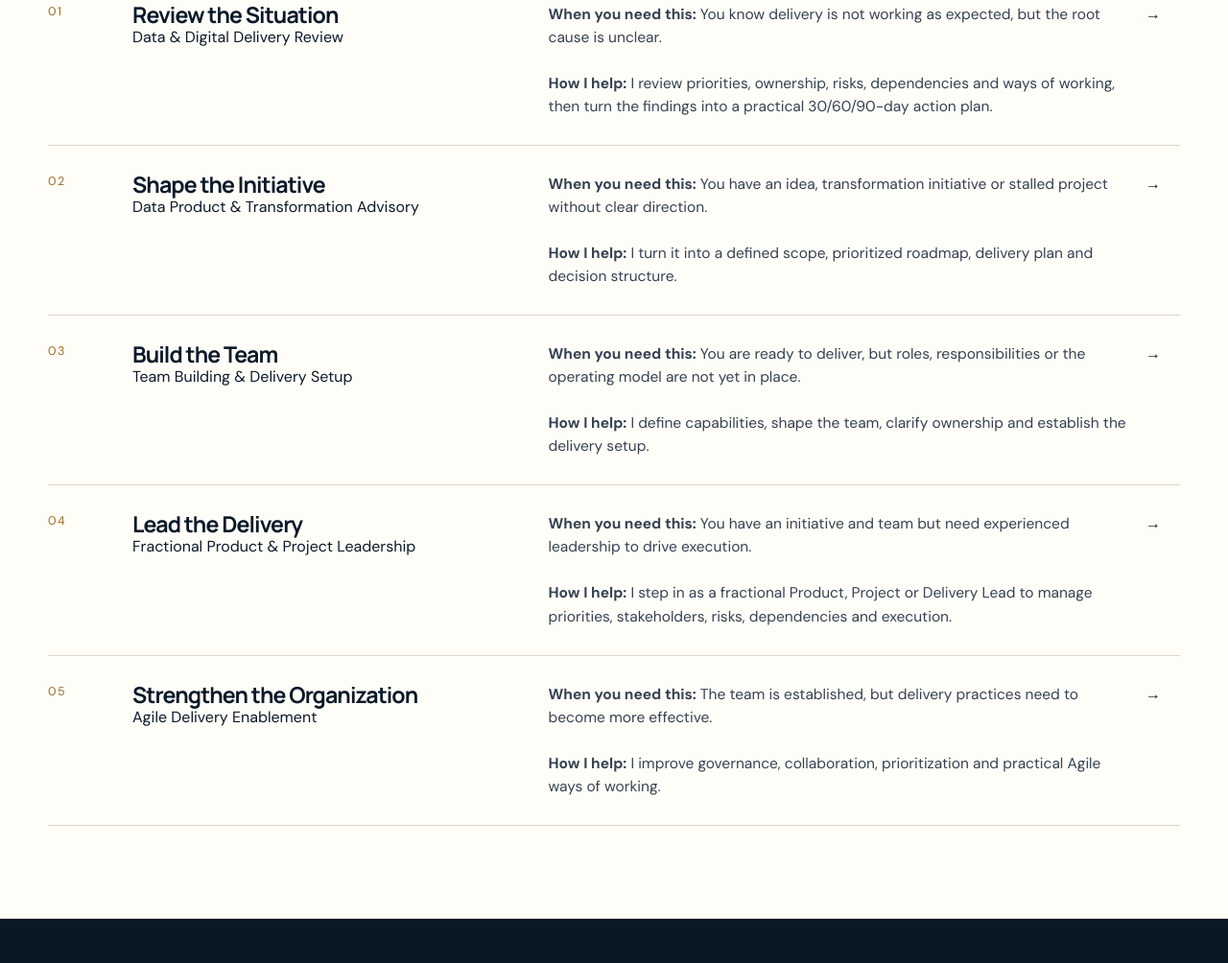
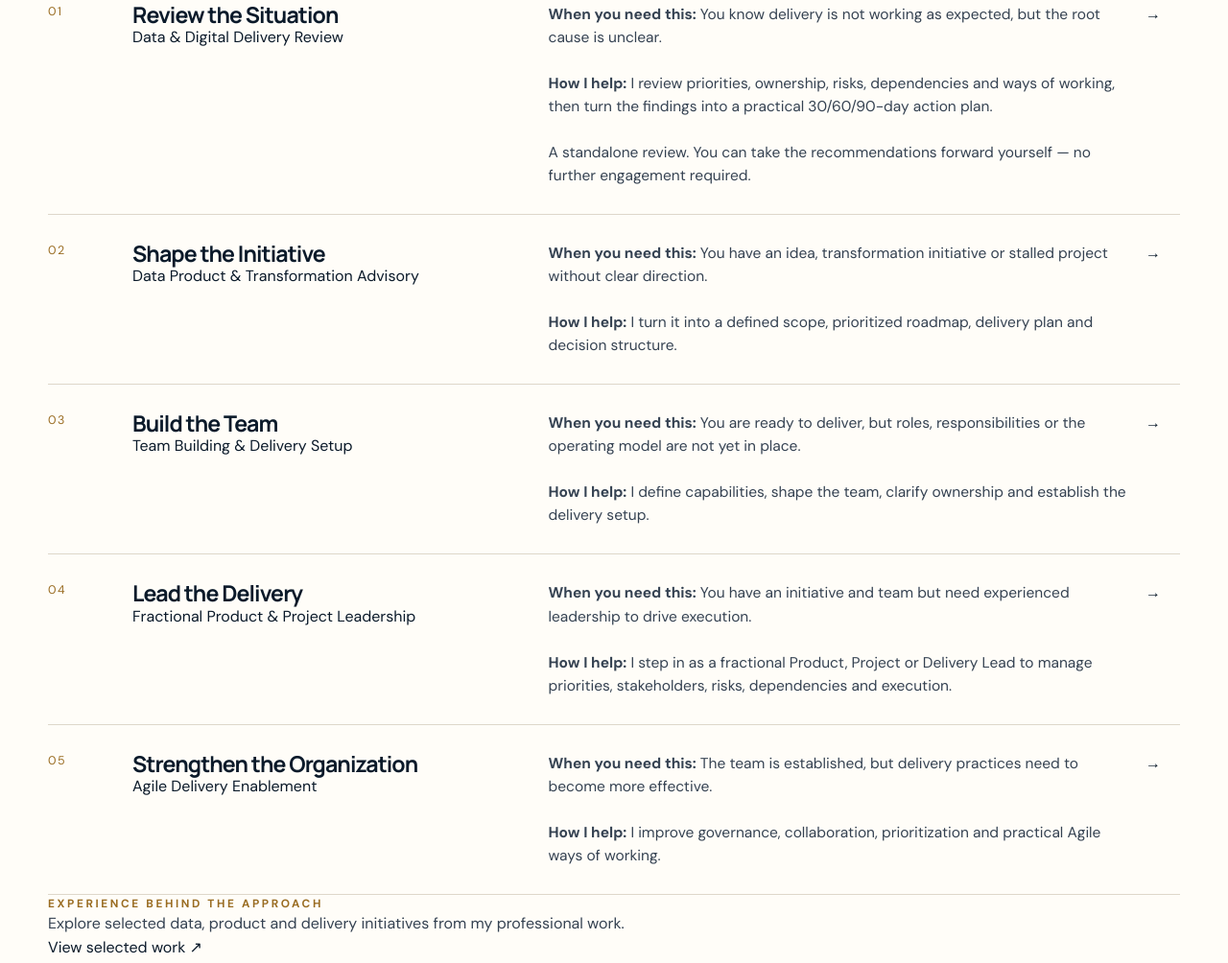
Before and after one commit to alimaleki100/alimaleki100.github.io, a plain HTML site: page consulting/index.html in a window 1280 px wide. Shown: the part 1379-2383 px from the top of the page at 96% size. Drawn offline with Linux system fonts and the light colour scheme.

Commit message:
Improve consulting credibility link and contact conversion design

```diff
--- a/consulting/index.html
+++ b/consulting/index.html
@@ -1,6 +1,6 @@
 <!doctype html><html lang="en"><head><meta charset="utf-8"><meta name="viewport" content="width=device-width,initial-scale=1">
 <title>Consulting | Ali Maleki</title><meta name="description" content="Product, project and transformation consulting for data and digital initiatives."><meta name="author" content="Ali Maleki">
-<link rel="icon" href="../favicon.svg"><link rel="stylesheet" href="../styles.css?v=20261002-compact2"></head><body><header class="site-header"><div class="shell nav"><a class="brand" href="../index.html">ALI MALEKI</a>
+<link rel="icon" href="../favicon.svg"><link rel="stylesheet" href="../styles.css?v=20261009-contact-v2"></head><body><header class="site-header"><div class="shell nav"><a class="brand" href="../index.html">ALI MALEKI</a>
 <nav class="nav-links"><a class="" href="../index.html">Home</a><a class="" href="../work/index.html">Work</a><a class="" href="../about/index.html">About</a><a class="" href="../writing/index.html">Writing</a><a class="active" href="../consulting/index.html">Consulting</a><a href="../fa/" lang="fa">فارسی</a><a class="nav-cta" href="../index.html#contact">Start a conversation →</a></nav>
 <button class="menu-btn" data-menu aria-expanded="false" aria-label="Open navigation">☰</button></div>
 <nav class="mobile-menu"><a href="../index.html">Home</a><a href="../work/index.html">Work</a><a href="../about/index.html">About</a><a href="../writing/index.html">Writing</a><a href="../consulting/index.html">Consulting</a><a href="../fa/" lang="fa">فارسی</a><a href="../index.html#contact">Start a conversation →</a></nav></header>
@@ -17,12 +17,14 @@
 
 <section class="section alt"><div class="shell"><div class="section-head reveal"><div><div class="eyebrow">Ways to work with me</div><h2 class="section-title">Five ways to move forward.</h2></div><p>Each engagement can stand on its own. The right starting point depends on where the initiative is today.</p></div>
 <div class="service-list">
-<div class="service-row reveal"><div class="kicker">01</div><div><h3>Review the Situation</h3><span>Data & Digital Delivery Review</span></div><p><strong>When you need this:</strong> You know delivery is not working as expected, but the root cause is unclear.<br><br><strong>How I help:</strong> I review priorities, ownership, risks, dependencies and ways of working, then turn the findings into a practical 30/60/90-day action plan.</p><div class="arrow">→</div></div>
+<div class="service-row reveal"><div class="kicker">01</div><div><h3>Review the Situation</h3><span>Data & Digital Delivery Review</span></div><p><strong>When you need this:</strong> You know delivery is not working as expected, but the root cause is unclear.<br><br><strong>How I help:</strong> I review priorities, ownership, risks, dependencies and ways of working, then turn the findings into a practical 30/60/90-day action plan.<br><br><span class="diagnostic-independent">A standalone review. You can take the recommendations forward yourself — no further engagement required.</span></p><div class="arrow">→</div></div>
 <div class="service-row reveal"><div class="kicker">02</div><div><h3>Shape the Initiative</h3><span>Data Product & Transformation Advisory</span></div><p><strong>When you need this:</strong> You have an idea, transformation initiative or stalled project without clear direction.<br><br><strong>How I help:</strong> I turn it into a defined scope, prioritized roadmap, delivery plan and decision structure.</p><div class="arrow">→</div></div>
 <div class="service-row reveal"><div class="kicker">03</div><div><h3>Build the Team</h3><span>Team Building & Delivery Setup</span></div><p><strong>When you need this:</strong> You are ready to deliver, but roles, responsibilities or the operating model are not yet in place.<br><br><strong>How I help:</strong> I define capabilities, shape the team, clarify ownership and establish the delivery setup.</p><div class="arrow">→</div></div>
 <div class="service-row reveal"><div class="kicker">04</div><div><h3>Lead the Delivery</h3><span>Fractional Product & Project Leadership</span></div><p><strong>When you need this:</strong> You have an initiative and team but need experienced leadership to drive execution.<br><br><strong>How I help:</strong> I step in as a fractional Product, Project or Delivery Lead to manage priorities, stakeholders, risks, dependencies and execution.</p><div class="arrow">→</div></div>
 <div class="service-row reveal"><div class="kicker">05</div><div><h3>Strengthen the Organization</h3><span>Agile Delivery Enablement</span></div><p><strong>When you need this:</strong> The team is established, but delivery practices need to become more effective.<br><br><strong>How I help:</strong> I improve governance, collaboration, prioritization and practical Agile ways of working.</p><div class="arrow">→</div></div>
-</div></div></section>
+</div>
+<div class="consulting-proof reveal"><div><div class="eyebrow">Experience behind the approach</div><p>Explore selected data, product and delivery initiatives from my professional work.</p></div><a class="proof-link" href="../work/index.html">View selected work <span aria-hidden="true">↗</span></a></div>
+</div></section>
 
 <section class="section dark"><div class="shell split"><div class="reveal"><div class="eyebrow">How I work</div><h2 class="section-title">Practical, collaborative and close to delivery.</h2></div>
 <div class="timeline reveal"><div class="step"><div class="circle">1</div><div><h3>Understand</h3><p>Get to the real situation, context and constraints.</p></div></div><div class="step"><div class="circle">2</div><div><h3>Plan</h3><p>Define priorities, roadmap, roles and delivery setup.</p></div></div><div class="step"><div class="circle">3</div><div><h3>Execute</h3><p>Work with the team to move forward and remove blockers.</p></div></div><div class="step"><div class="circle">4</div><div><h3>Improve</h3><p>Build stronger capabilities and ways of working for lasting impact.</p></div></div></div></div></section>
```
